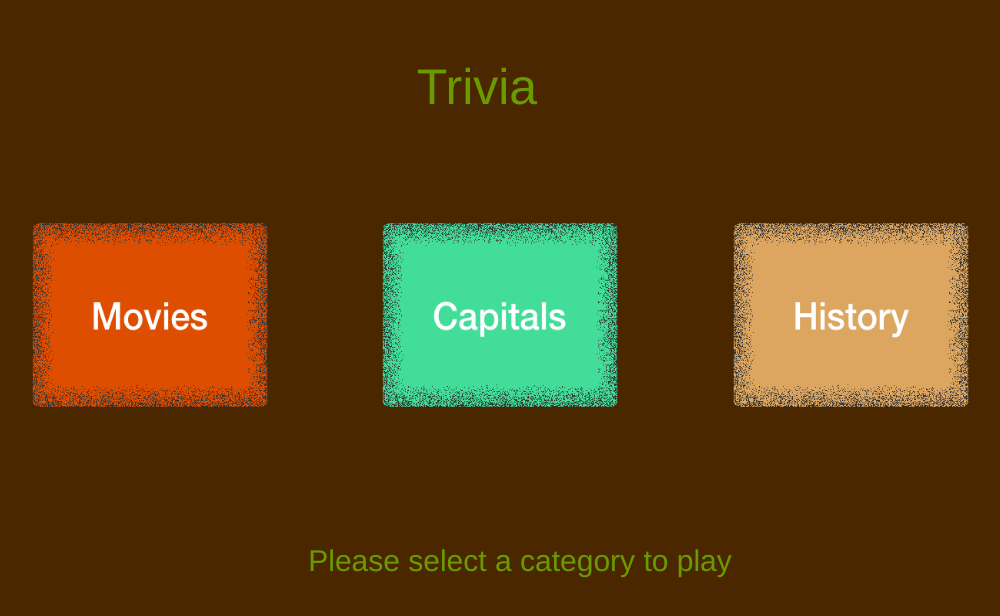
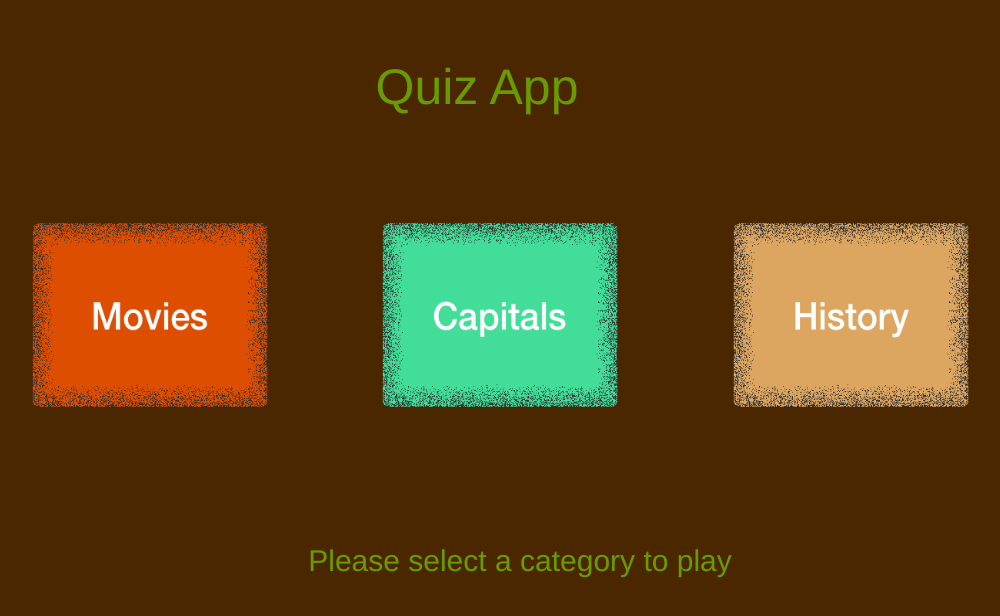
Before and after one commit to praveen-cloudclarity/thinkful, a plain HTML site: page fedev/quizapp/quizapp.html in a window 1280 px wide. Shown: the whole page, without its empty margins (163-1163 px from the left). Drawn offline with nearby package versions, Linux system fonts and the light colour scheme.

Commit message:
change heading

```diff
--- a/fedev/quizapp/quizapp.html
+++ b/fedev/quizapp/quizapp.html
@@ -7,7 +7,7 @@
 </head>
 <body>
 	<div class="container">
-		<h1 align="center" style="font-size:50px">Trivia</h1>
+		<h1 align="center" style="font-size:50px">Quiz App</h1>
 		<script src="https://code.jquery.com/jquery.js"></script>
 		<script src="dist/js/bootstrap.min.js"></script>
 		<script src="quizapp.js"></script>
--- a/fedev/quizapp/quizapp.js
+++ b/fedev/quizapp/quizapp.js
@@ -125,7 +125,6 @@ var quizApp = (function($) {
 	};
 	function updateScore() {
 		scored++;
-		console.log("scored=" + scored + "questions=" + numberOfQuestions);
 		var pct = (scored * 100.0) / numberOfQuestions;
 		$('#score').text(pct + "%");
 	};
```
